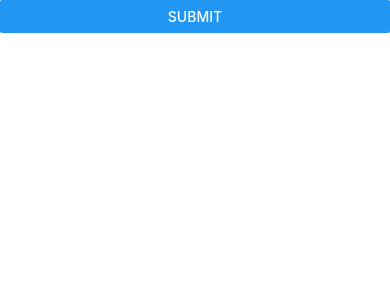
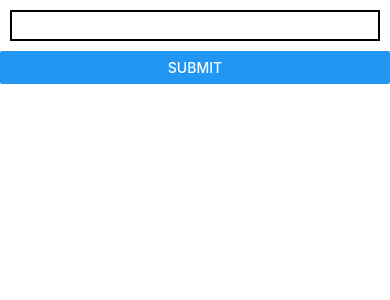
Before and after one commit to IvaTsu/ReactNativeFormValidation, a React Native app: screen / in a window 390 px wide. Shown: the top 300 px of the page. Built offline with nearby package versions, Linux system fonts and the light colour scheme.

Commit message:
Implement basic 'Formik' behaviour

```diff
--- a/App.js
+++ b/App.js
@@ -3,19 +3,40 @@
  * @flow
  */
 
-import React, { Component } from "react";
-import { StyleSheet, SafeAreaView, Button } from "react-native";
+import React, { Component, Fragment } from "react";
+import {
+  StyleSheet,
+  SafeAreaView,
+  TextInput,
+  Button,
+  ActivityIndicator
+} from "react-native";
+import { Formik } from "formik";
 
-type Props = {};
-
-export default class App extends Component<Props> {
-  render() {
-    return (
-      <SafeAreaView>
-        <Button title="Submit" />
-      </SafeAreaView>
-    );
-  }
-}
-
-const styles = StyleSheet.create({});
+export default () => (
+  <SafeAreaView>
+    <Formik
+      initialValues={{ name: "" }}
+      onSubmit={(values, actions) => {
+        setTimeout(() => {
+          actions.setSubmitting(false);
+        }, 1000);
+        alert(JSON.stringify(values));
+      }}
+    >
+      {formikProps => (
+        <Fragment>
+          <TextInput
+            style={{ borderWidth: 2, margin: 10, padding: 5 }}
+            onChangeText={formikProps.handleChange("name")}
+          />
+          {formikProps.isSubmitting ? (
+            <ActivityIndicator />
+          ) : (
+            <Button title="Submit" onPress={formikProps.handleSubmit} />
+          )}
+        </Fragment>
+      )}
+    </Formik>
+  </SafeAreaView>
+);
```
